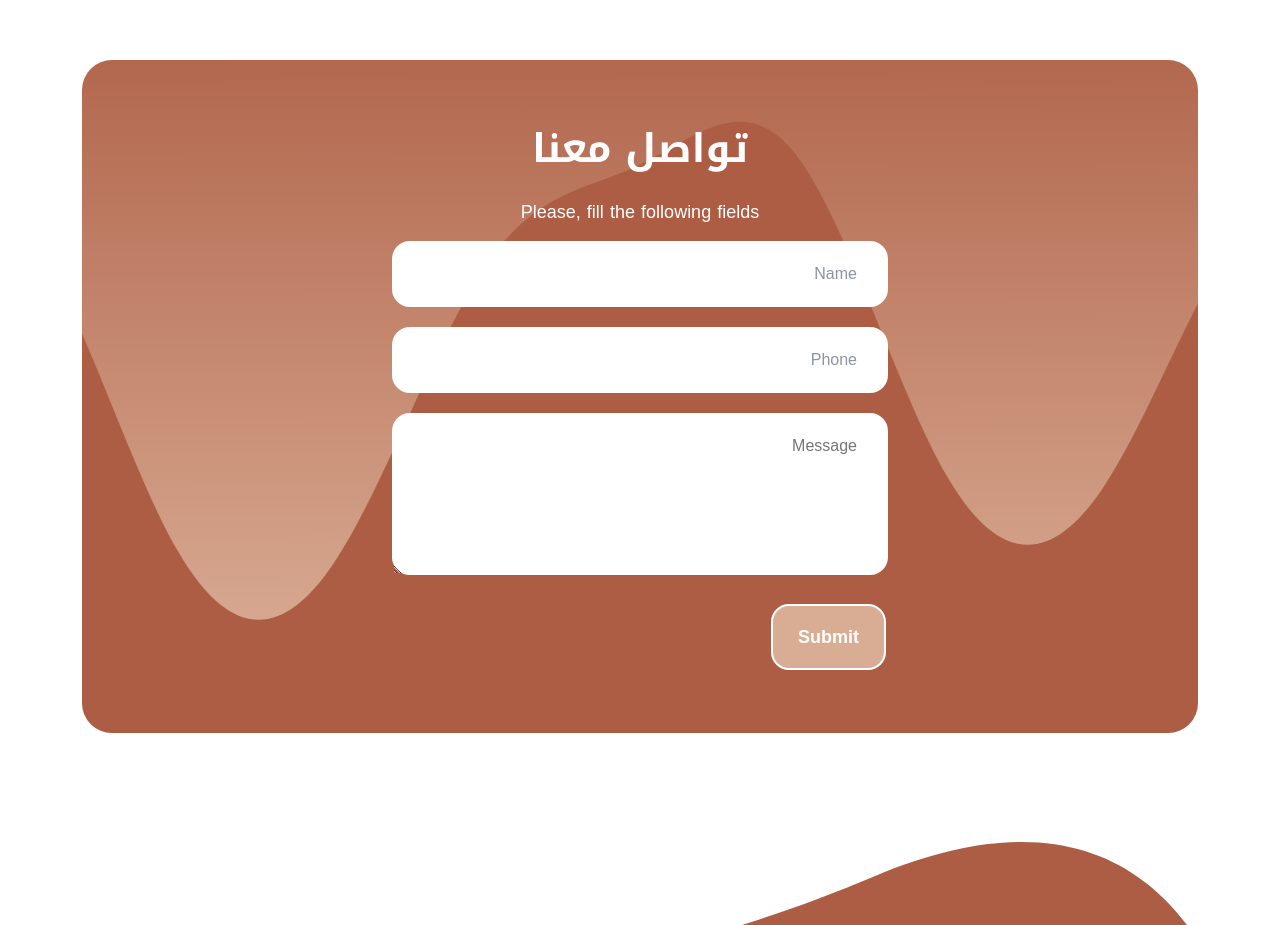
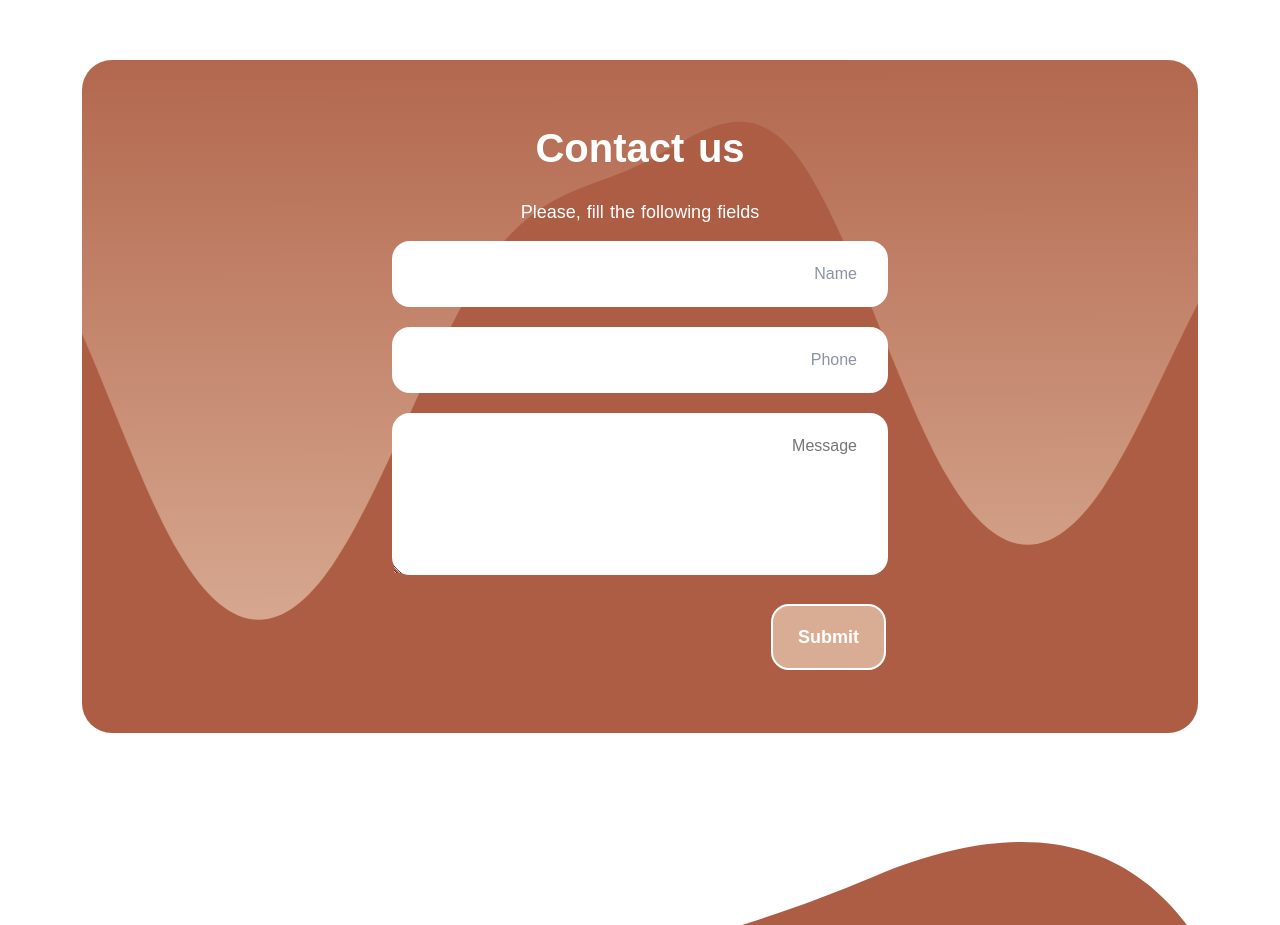
Before and after one commit to Taha-Rehany/camel-lab, a plain HTML site: page index.html in a window 1280 px wide. Shown: the part 1320-2245 px from the top of the page. Drawn offline with Linux system fonts and the light colour scheme.

Commit message:
Update index.html

```diff
--- a/index.html
+++ b/index.html
@@ -178,7 +178,7 @@ Welcome to Camel Lab, Your Gateway to Technological Excellence in Fintech and Be
 			<div class="container">
 				<div class="subscribe-wrapper img-bg">
 					<div class="section-title text-center mb-15">
-						<h2 class="text-white mb-25">تواصل معنا</h2>
+						<h2 class="text-white mb-25">Contact us</h2>
 						<p class="text-white pr-5">
 							Please, fill the following fields
 						</p>
```
